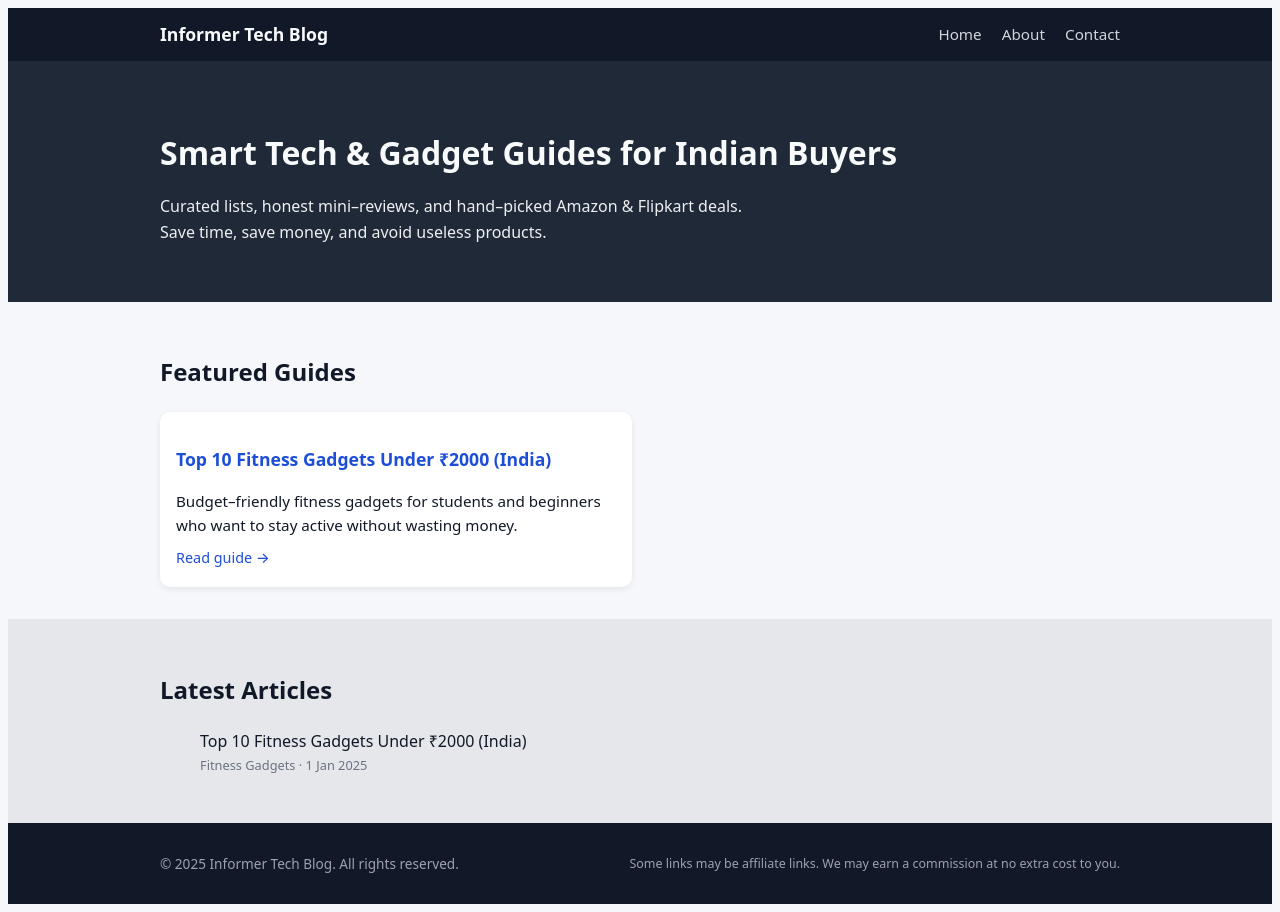
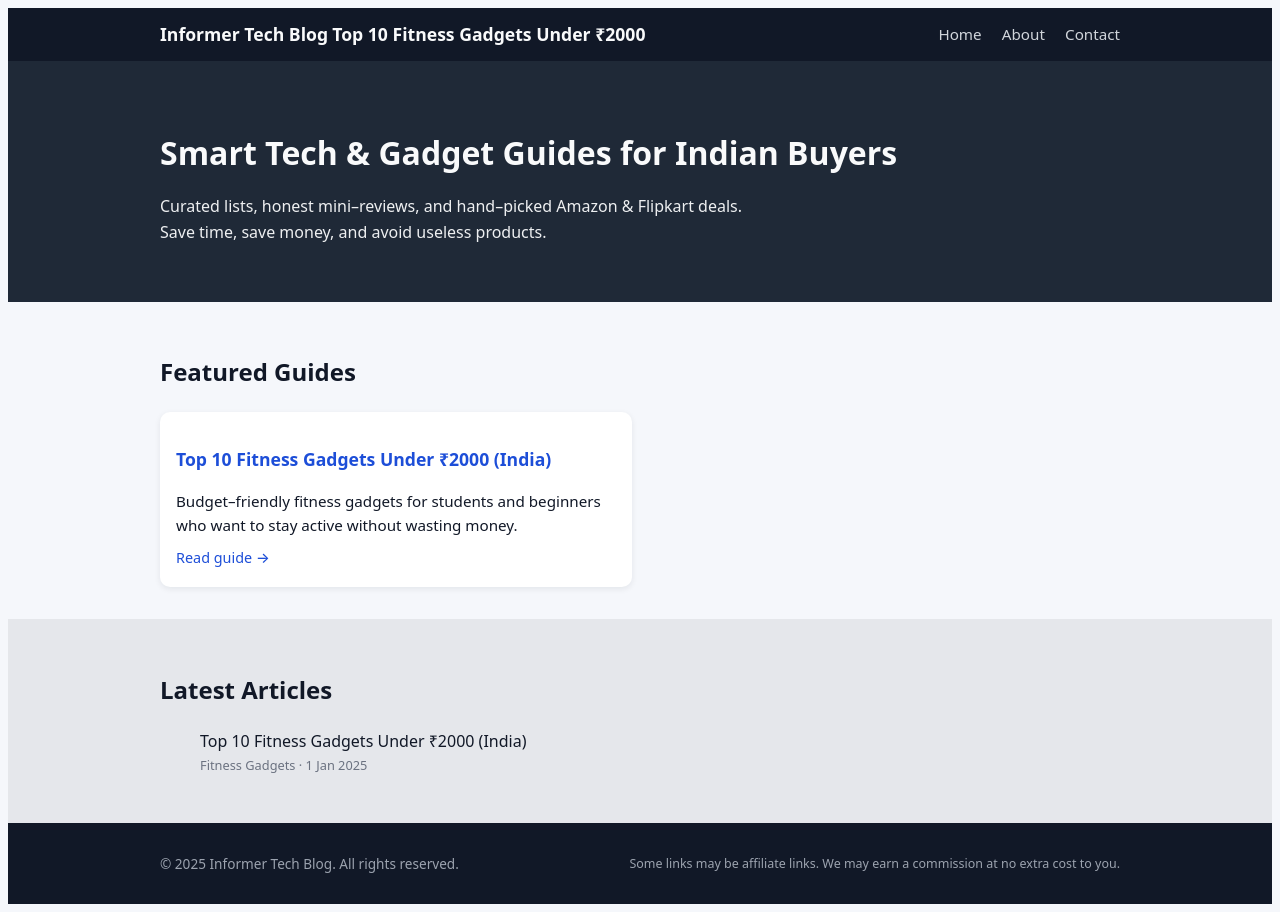
Before and after one commit to usersameer09-web/Informer-tech-blog, a plain HTML site: page src/index.html in a window 1280 px wide. Drawn offline with Linux system fonts and the light colour scheme.

Commit message:
Update index.html

```diff
--- a/src/index.html
+++ b/src/index.html
@@ -24,6 +24,9 @@
     <div class="container header-inner">
       <div class="logo">
         <a href="/">Informer Tech Blog</a>
+        <a href="/posts/2025-01-01-top-10-fitness-gadgets-under-2000.html">
+  Top 10 Fitness Gadgets Under ₹2000
+</a>
       </div>
       <nav class="main-nav">
         <a href="/">Home</a>
```
